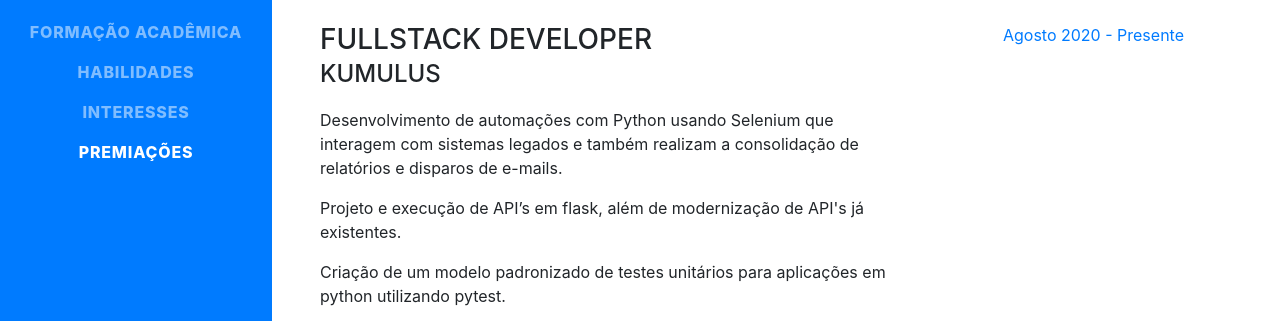
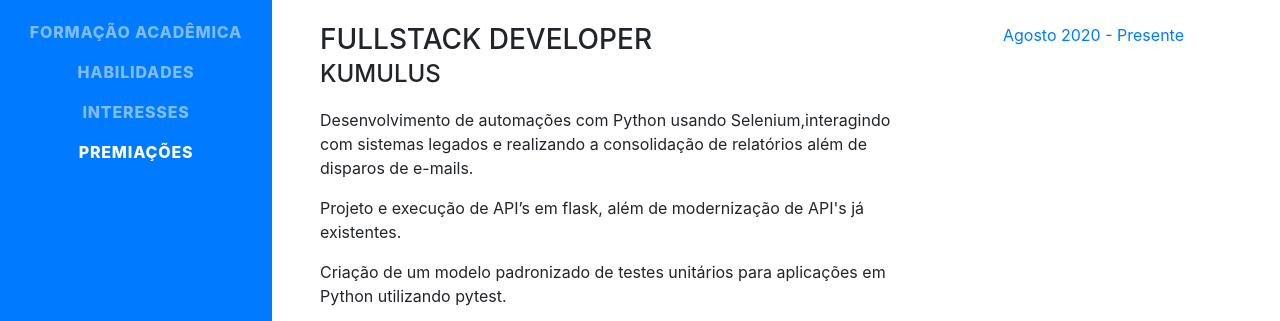
Before and after one commit to 123duran/123duran.github.io, a website with bundled scripts: page index.html in a window 1280 px wide. Shown: the part 452-773 px from the top of the page. Built offline with nearby package versions, Linux system fonts and the light colour scheme; a web font is replaced by a local one.

Commit message:
Pequenos ajustes.

```diff
--- a/index.html
+++ b/index.html
@@ -79,9 +79,9 @@
                     <div class="resume-content mr-auto">
                         <h3 class="mb-0">FullStack Developer</h3>
                         <div class="subheading mb-3">Kumulus</div>
-                        <p>Desenvolvimento de automações com Python usando Selenium que interagem com sistemas legados e também realizam a consolidação de relatórios e disparos de e-mails.</p>
+                        <p>Desenvolvimento de automações com Python usando Selenium,interagindo com sistemas legados e realizando a consolidação de relatórios além de disparos de e-mails.</p>
                         <p>Projeto e execução de API’s em flask, além de modernização de API's já existentes.</p>
-                        <p>Criação de um modelo padronizado de testes unitários para aplicações em python utilizando pytest.</p>
+                        <p>Criação de um modelo padronizado de testes unitários para aplicações em Python utilizando pytest.</p>
                         <p>Criação de API'S de microserviços em .net core.</p>
                         <p>Criação de front-ends em Angular.</p>
                     </div>
```
